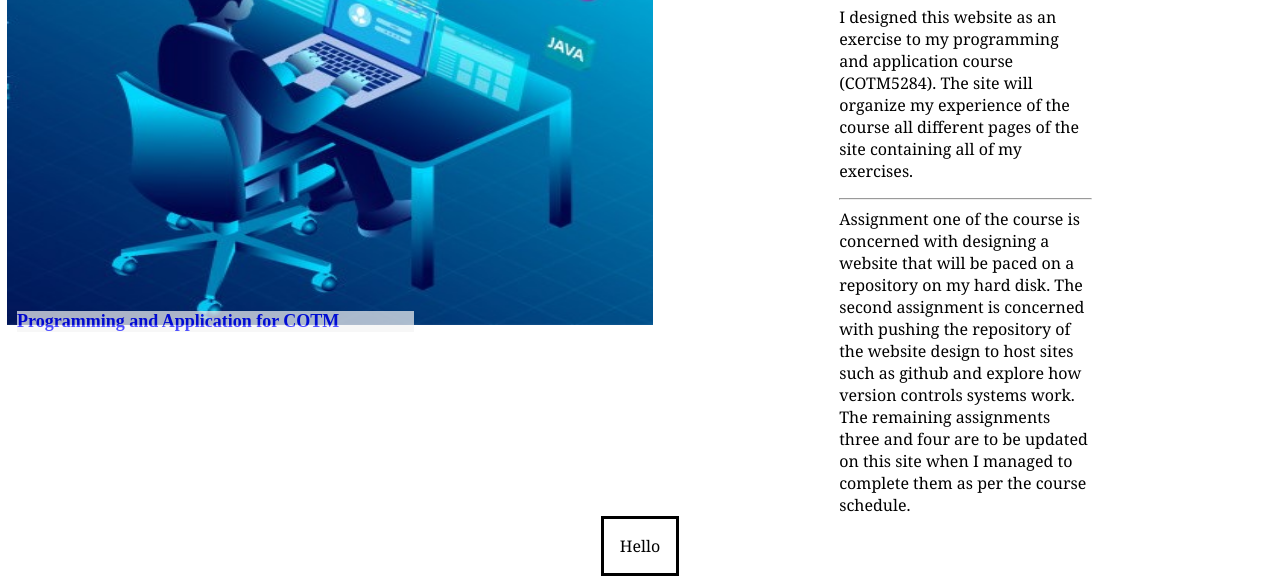
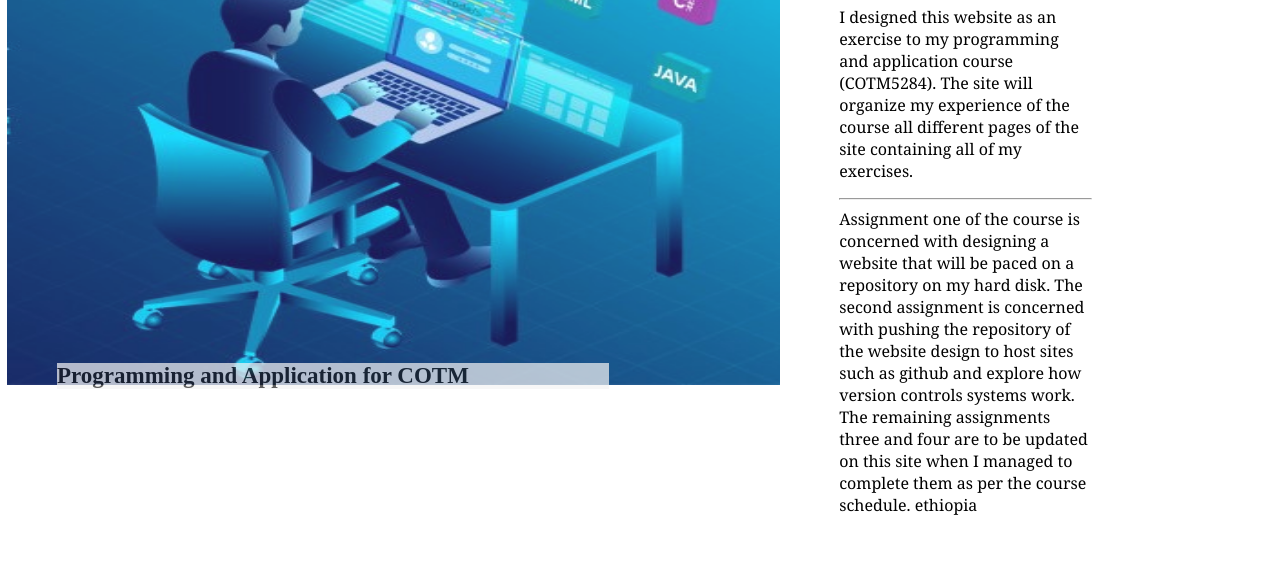
Before and after one commit to Yosef-YG/EIABC, a plain HTML site: page Home.html in a window 1280 px wide. Shown: the part 213-800 px from the top of the page. Drawn offline with Linux system fonts and the light colour scheme.

Commit message:
all change

```diff
--- a/Home.html
+++ b/Home.html
@@ -25,7 +25,7 @@
             <input type="search" placeholder="Search..">
           </nav>
             <div class="cover">
-                <img src="123.jpg" alt="cover" width="130%" height="450">
+                <img src="123.jpg" alt="cover" width="140%" height="500">
                 <h1 class="covertext"> Programming and Application for COTM</h1>
             </div>
 </div>
@@ -41,8 +41,8 @@
             repository on my hard disk. The second assignment is concerned with pushing the repository
             of the website design to host sites such as github and explore how version controls systems work.
             The remaining assignments three and four are to be updated on this site when
-            I managed to complete them as per the course schedule.
-            <dialog open>Hello</dialog>
+            I managed to complete them as per the course schedule. ethiopia
+
         </p>
 
     </div>
--- a/style.css
+++ b/style.css
@@ -7,10 +7,11 @@
 
  .cover{
  margin-left: -1px;
- margin-top: -45px;
+ margin-top: -35px;
  position: relative;
  color: white;
  float: left;
+ opacity: 90%;
 
  }
  .intro{
@@ -24,12 +25,12 @@
  .covertext{
     position: absolute;
     bottom: -15px;
-    left: 10px;
+    left: 50px;
     background-color: #f4f4f4;
-    color: blue;
+    color: black;
     opacity: 0.7;
-    width: 80%;
-    font-size: 18px;
+    width: 100%;
+    font-size: 23px;
 }
 
 .navbar {
```
Also changed, not shown: index.html (+2 -3 lines).
